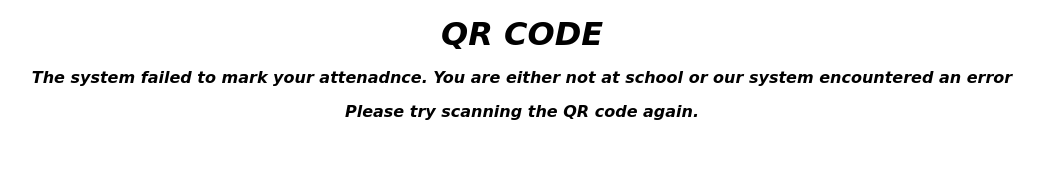
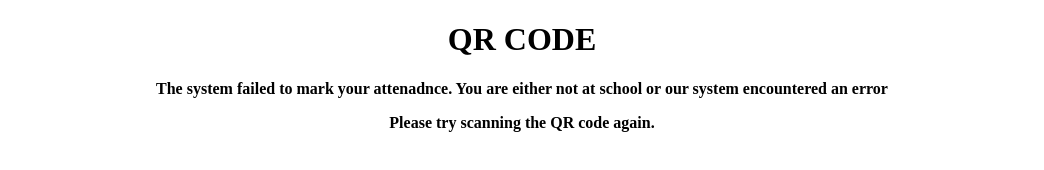
Before and after one commit to aravp/aravp.github.io, a plain HTML site: page index.html in a window 1280 px wide. Shown: the whole page, without its empty margins (118-1162 px from the left). Drawn offline with Linux system fonts and the light colour scheme.

Commit message:
Update index.html

```diff
--- a/index.html
+++ b/index.html
@@ -6,21 +6,12 @@
     <style>
       body {
         text-align:center;
+        margin:15px;
+        font-style:cursive;
+        font-family:italic;
+        font-weight:bold;
       }
-      p{
-      margin:15px;
-      font-style:italic;
-      font-family:cursive;
-      font-weight:bold;
 
-      }
-      h1{
-      margin:15px;
-      font-style:italic;
-      font-family:cursive;
-      font-weight:bold;
-
-      }
 
         </style>
   </head>
```
